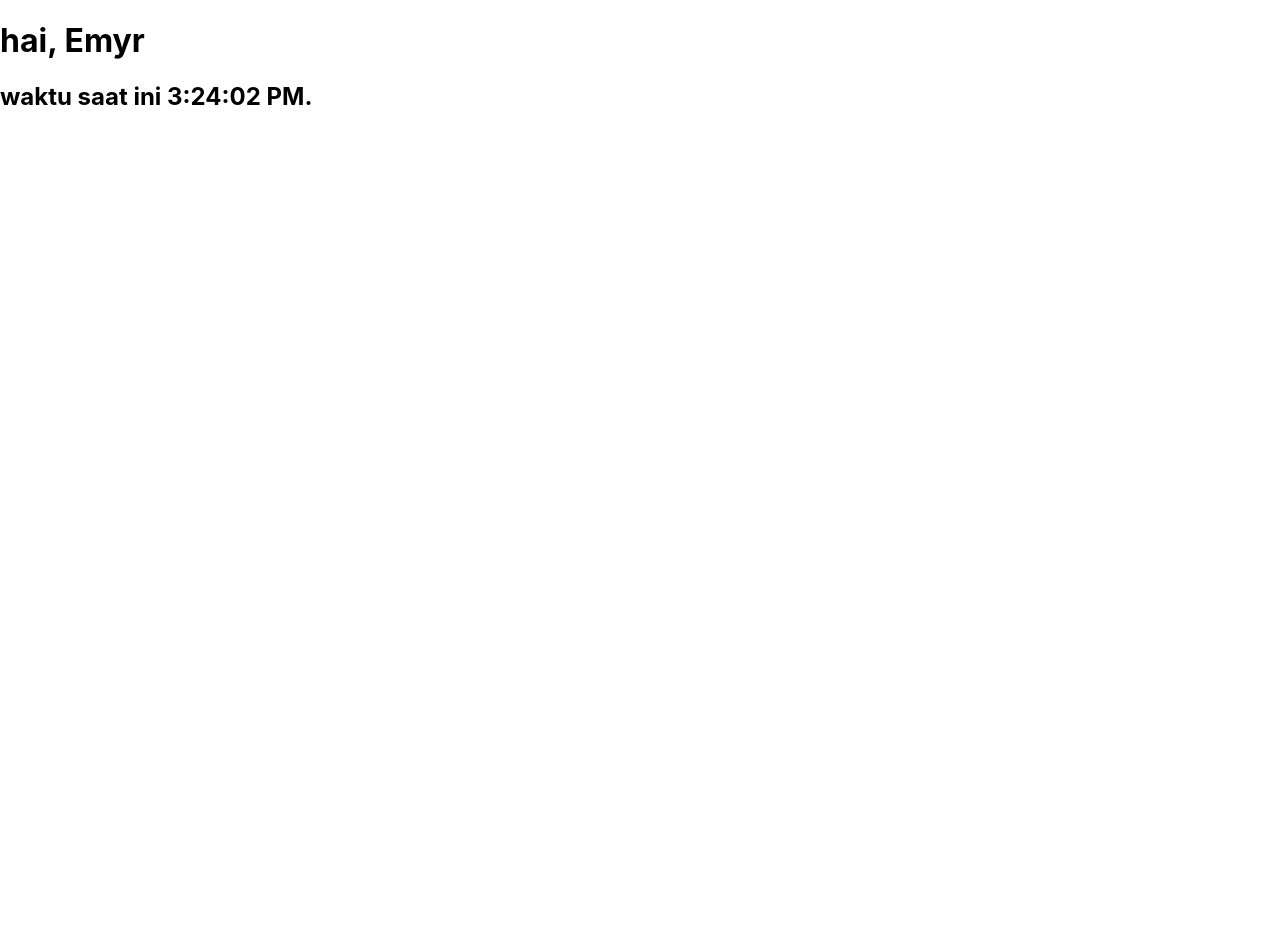
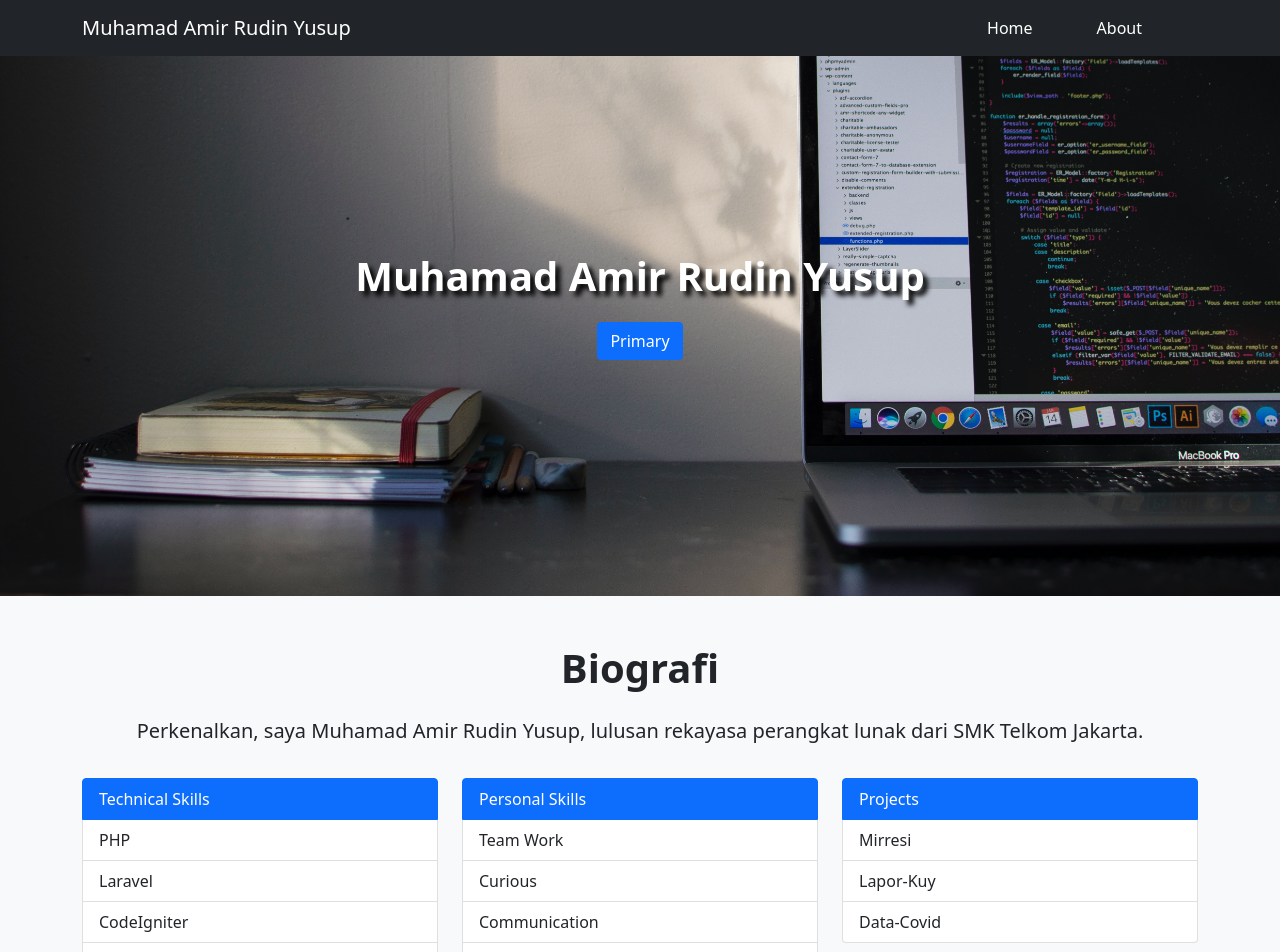
Before and after one commit to Mirryusuf/emyr-reactjs, a React (Create React App) app: page / in a window 1280 px wide. Shown: the top 952 px of the page. Before the commit the page ends 800 px from the top, so only its background shows below. Built offline with nearby package versions, Linux system fonts and the light colour scheme.

Commit message:
add style

```diff
--- a/package.json
+++ b/package.json
@@ -6,7 +6,9 @@
     "@testing-library/jest-dom": "^5.14.1",
     "@testing-library/react": "^11.2.7",
     "@testing-library/user-event": "^12.8.3",
+    "bootstrap": "^5.1.1",
     "react": "^17.0.2",
+    "react-bootstrap": "^2.0.0-rc.0",
     "react-dom": "^17.0.2",
     "react-scripts": "4.0.3",
     "web-vitals": "^1.1.2"
--- a/src/App.js
+++ b/src/App.js
@@ -1,9 +1,9 @@
-import Komponen from "./Materi/Komponen";
+import Style from "./Materi/Styling";
 
 function App() {
   return (
     <div className="App">
-     <Komponen />
+     <Style />
     </div>
   );
 }
--- /dev/null
+++ b/src/Materi/Styling/Style/index.css
@@ -0,0 +1,29 @@
+body {
+    margin: 0px;
+  }
+  .jumbotron {
+    margin-top: -260px;
+    height: 630px;
+    background-image: url("1.jpg");
+    background-size: cover;
+  }
+  .jumbotron p {
+    padding-top: 350px;
+    text-shadow: 5px 5px 5px black;
+  }
+  .btn-light:hover {
+    background-color: dodgerblue;
+    color: white;
+  }
+  @media (min-width: 900px) {
+    .jumbotron {
+      margin-top: -260px;
+      height: 800px;
+      background-image: url("1.jpg");
+      background-size: cover;
+    }
+    .jumbotron p {
+      padding-top: 450px;
+      text-shadow: 5px 5px 5px black;
+    }
+  }
--- /dev/null
+++ b/src/Materi/Styling/Style/index.jsx
@@ -0,0 +1,79 @@
+import React from "react";
+import './index.css';
+import 'bootstrap/dist/css/bootstrap.min.css';
+import { Button, Container, Nav, Navbar } from "react-bootstrap";
+
+
+export default class Styling extends React.Component{
+    render() {
+        return(
+            <>
+            <Navbar bg="dark" variant="dark">
+                <Container>
+                    <Navbar.Brand href="#">Muhamad Amir Rudin Yusup</Navbar.Brand>
+                    <Navbar.Toggle aria-controls="navbarScroll" />
+                    <Navbar.Collapse id="navbarScroll">
+                    <Nav
+                        className="ms-auto my-2 my-lg-0"
+                        style={{ maxHeight: '100px' }}
+                        navbarScroll
+                    >
+                        <Nav.Link className="active me-5" href="#">Home</Nav.Link>
+                        <Nav.Link className="active me-5" href="#about">About</Nav.Link>
+                    </Nav>
+                    </Navbar.Collapse>
+                </Container>
+            </Navbar>
+            <div className="jumbotron">
+                <div className="container text-center">
+                    <p className="fs-1 fw-bold text-white">Muhamad Amir Rudin Yusup</p>
+                    <Button variant="primary" href="#">Primary</Button>{' '}
+                </div>
+            </div>
+            <section className="about bg-light" id="about">
+                <div className="container py-5">
+                    <div className="header text-center">
+                    <h1 className="fw-bold">Biografi</h1>
+                    <p className="py-3 fs-5">Perkenalkan, saya Muhamad Amir Rudin Yusup, lulusan rekayasa perangkat lunak dari SMK Telkom Jakarta.</p>
+                    </div>
+                    <div className="row">
+                    <div className="col-lg-4 mb-3">
+                        <div className="list-group">
+                        <button type="button" className="list-group-item list-group-item-action active" aria-current="true">
+                            Technical Skills
+                        </button>
+                        <button type="button" className="list-group-item list-group-item-action">PHP</button>
+                        <button type="button" className="list-group-item list-group-item-action">Laravel</button>
+                        <button type="button" className="list-group-item list-group-item-action">CodeIgniter</button>
+                        <button type="button" className="list-group-item list-group-item-action">My SQL</button>
+                        <button type="button" className="list-group-item list-group-item-action">JavaScript</button>
+                        </div>
+                    </div>
+                    <div className="col-lg-4 mb-3">
+                        <div className="list-group">
+                        <button type="button" className="list-group-item list-group-item-action active" aria-current="true">
+                            Personal Skills
+                        </button>
+                        <button type="button" className="list-group-item list-group-item-action">Team Work</button>
+                        <button type="button" className="list-group-item list-group-item-action">Curious</button>
+                        <button type="button" className="list-group-item list-group-item-action">Communication</button>
+                        <button type="button" className="list-group-item list-group-item-action">Respectful</button>
+                        </div>
+                    </div>
+                    <div className="col-lg-4 mb-3">
+                        <div className="list-group">
+                        <button type="button" className="list-group-item list-group-item-action active" aria-current="true">
+                            Projects
+                        </button>
+                        <button type="button" className="list-group-item list-group-item-action">Mirresi</button>
+                        <button type="button" className="list-group-item list-group-item-action">Lapor-Kuy</button>
+                        <button type="button" className="list-group-item list-group-item-action">Data-Covid</button>
+                        </div>
+                    </div>
+                    </div>
+                </div>
+                </section>
+            </>
+        )
+    }
+}
--- /dev/null
+++ b/src/Materi/Styling/index.jsx
@@ -0,0 +1,10 @@
+import React from "react";
+import Styling from "./Style";
+
+export default class Style extends React.Component{
+    render() {
+        return(
+            <Styling />
+        )
+    }
+}
```
Also changed, not shown: src/Materi/Styling/Style/1.jpg (added), 1 other file (tests, documents, lock files or other folders).
